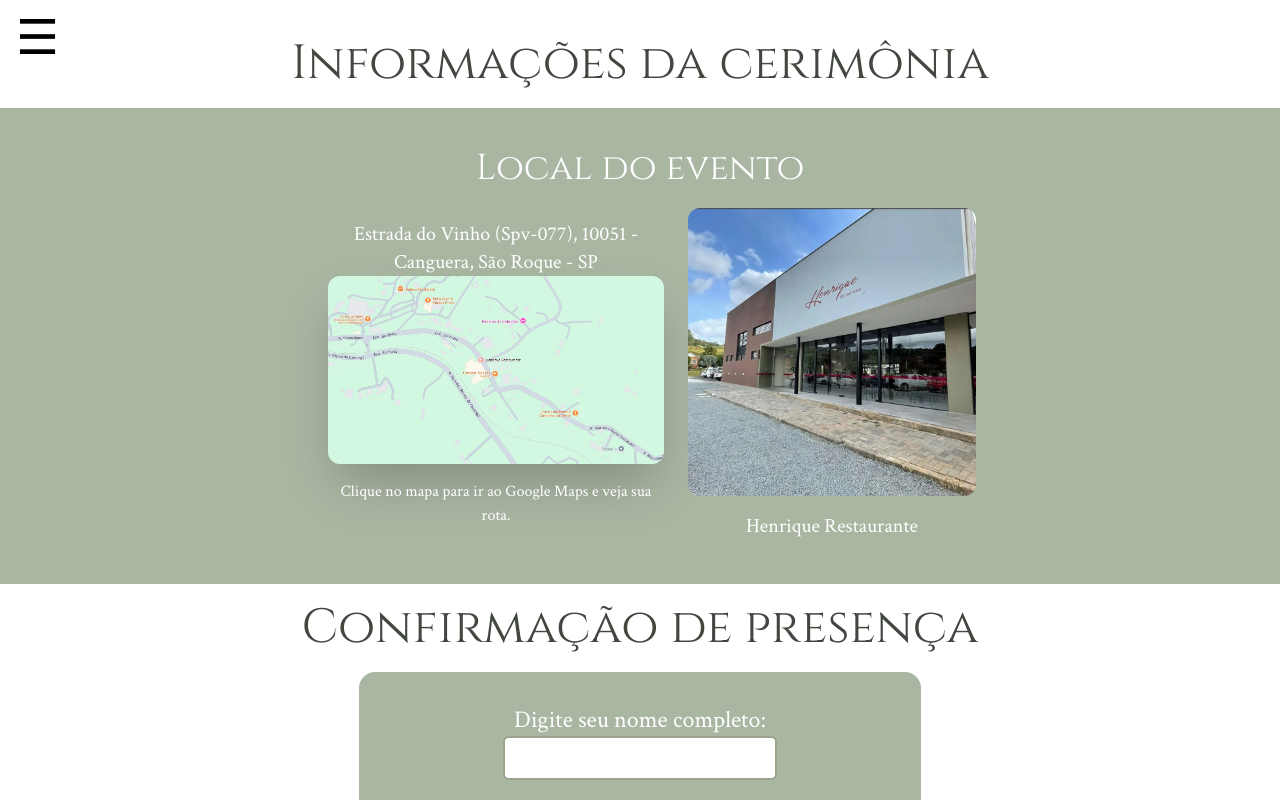
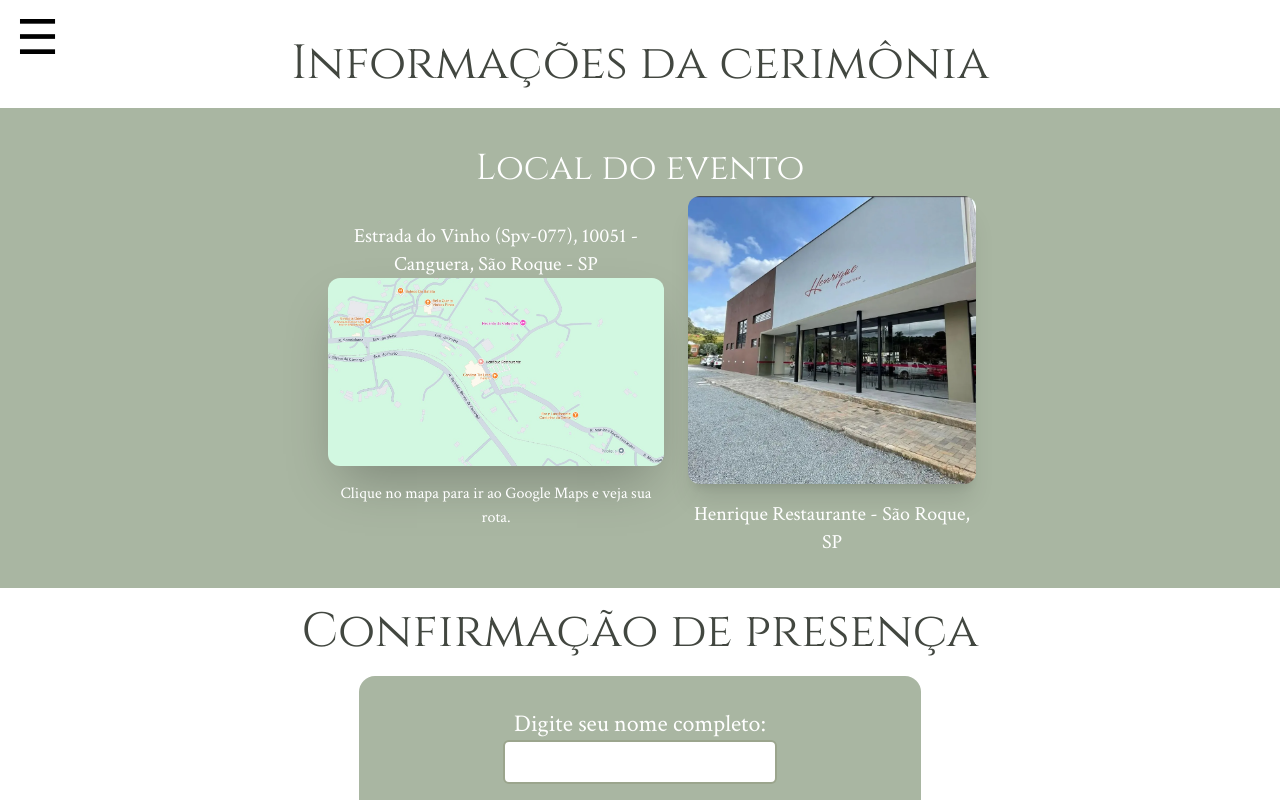
Before and after one commit to rtof06/casamento-marcos-ligia, a Next.js app: page /infos-cerimonia in a window 1280 px wide. Shown: the top 800 px of the page. Built offline with nearby package versions, Linux system fonts and the light colour scheme; no server answers.

Commit message:
tamanho imagens corrigido

```diff
--- a/src/app/infos-cerimonia/page.tsx
+++ b/src/app/infos-cerimonia/page.tsx
@@ -37,7 +37,7 @@ export default function infoCerimonia() {
             <figure className="w-80 md:w-72 text-center max-md:flex max-md:flex-col max-md:items-center">
               <AumentarImagem img={rua} alt="Foto da rua" />
               <h2 className="text-xl font-textFont pt-4">
-                Henrique Restaurante
+                Henrique Restaurante - São Roque, SP
               </h2>
             </figure>
           </div>
@@ -51,7 +51,9 @@ export default function infoCerimonia() {
         <h1 className="title py-5 text-third-green">Lista de presentes</h1>
         <figure className="flex flex-col items-center">
           <a
-            href="[link mercado livre]"
+            href="https://www.mercadolivre.com.br/presentes/casamento-ligia-e-marcos-s6yvp"
+            target="__blank"
+            rel="noopener noreferrer"
             className="flex flex-col items-center bg-sec-green p-5 rounded-2xl hover:shadow-2xl transition-all"
           >
             <Image
--- a/src/components/Aumentar/AumentarImagem.tsx
+++ b/src/components/Aumentar/AumentarImagem.tsx
@@ -26,7 +26,7 @@ export default function AumentarImagem({ img, alt, texto }: ImageProps) {
         src={img}
         alt={alt}
         className={`cursor-pointer w-96 ${
-          destaque ? "w-3/5 m-10 max-sm:w-full max-sm:px-2 h-auto" : "rounded-xl max-md:96 hover:shadow-2xl transition-all duration-300"
+          destaque ? "w-[700px] m-10 max-sm:w-full max-sm:px-2 h-auto" : "rounded-xl max-md:96 hover:shadow-2xl transition-all duration-300 shadow-xl"
         }`}
         onClick={(e) => {
           e.stopPropagation();
```
Also changed, not shown: src/app/globals.css (line endings or trailing spaces).
